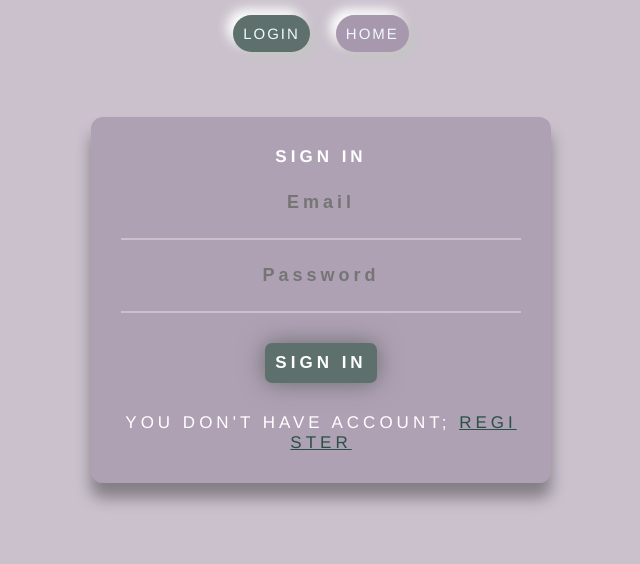
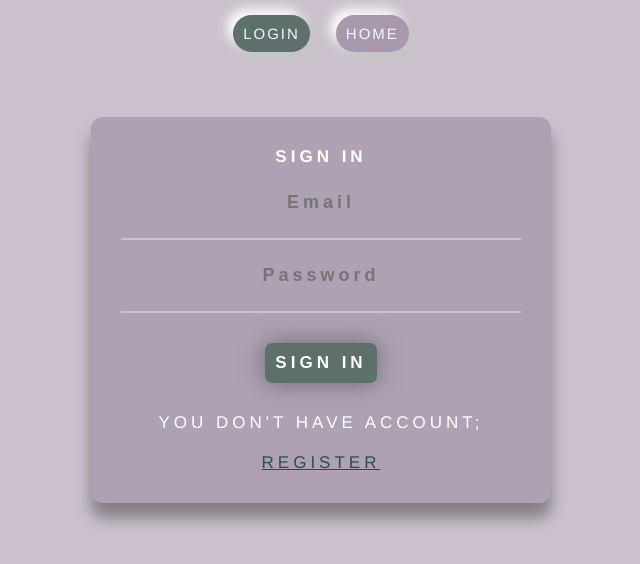
Before and after one commit to annazoi/Forum, a React (Vite) app in the folder client/: page /login in a window 1280 px wide. Shown: the top 564 px of the page, without its empty margins (319-959 px from the left). Built offline with nearby package versions, Linux system fonts and the light colour scheme.

Commit message:
css login

```diff
--- a/client/src/components/ui/Input/style.css
+++ b/client/src/components/ui/Input/style.css
@@ -6,7 +6,7 @@
   width: 100%;
   padding: 25px 0;
   font-size: 18px;
-  color: #000000;
+  color: #ffffff;
   opacity: 1;
   letter-spacing: 4px;
   font-weight: 600;
--- a/client/src/components/ui/Textarea/style.css
+++ b/client/src/components/ui/Textarea/style.css
@@ -1,7 +1,7 @@
 .text-area {
   text-align: center;
   font-size: 17px;
-  color: rgba(0, 0, 0);
+  color: rgb(255, 255, 255);
   border-radius: 7px;
   letter-spacing: 2px;
   min-height: 100px;
--- a/client/src/pages/login/index.jsx
+++ b/client/src/pages/login/index.jsx
@@ -70,9 +70,13 @@ const Login = () => {
         />
       </form>
       {!isLoggedIn && (
-        <h1>
-          You don't have account; <Link to="/register">Register</Link>
-        </h1>
+        <>
+          <h1 style={{ marginBottom: "20px" }}>You don't have account;</h1>
+          <h1>
+            {" "}
+            <Link to="/register">Register</Link>
+          </h1>
+        </>
       )}
     </div>
   );
```
